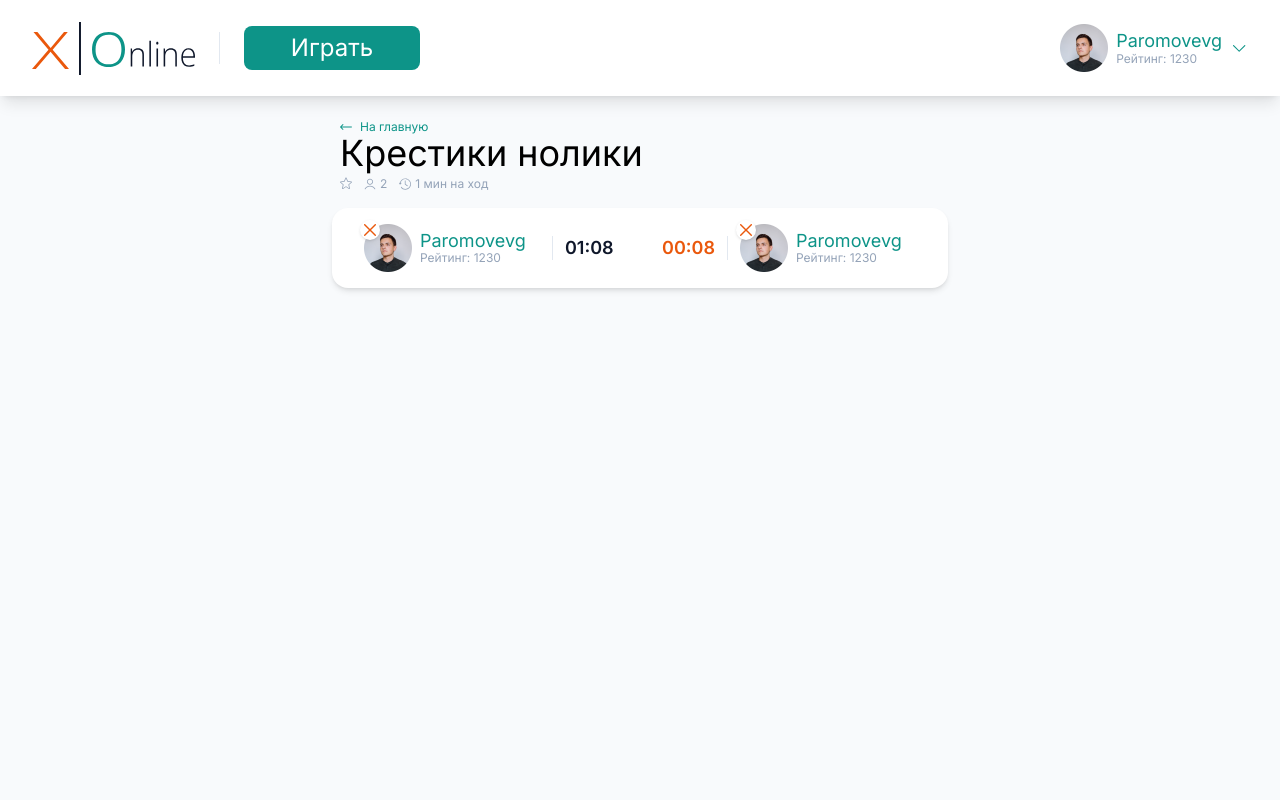
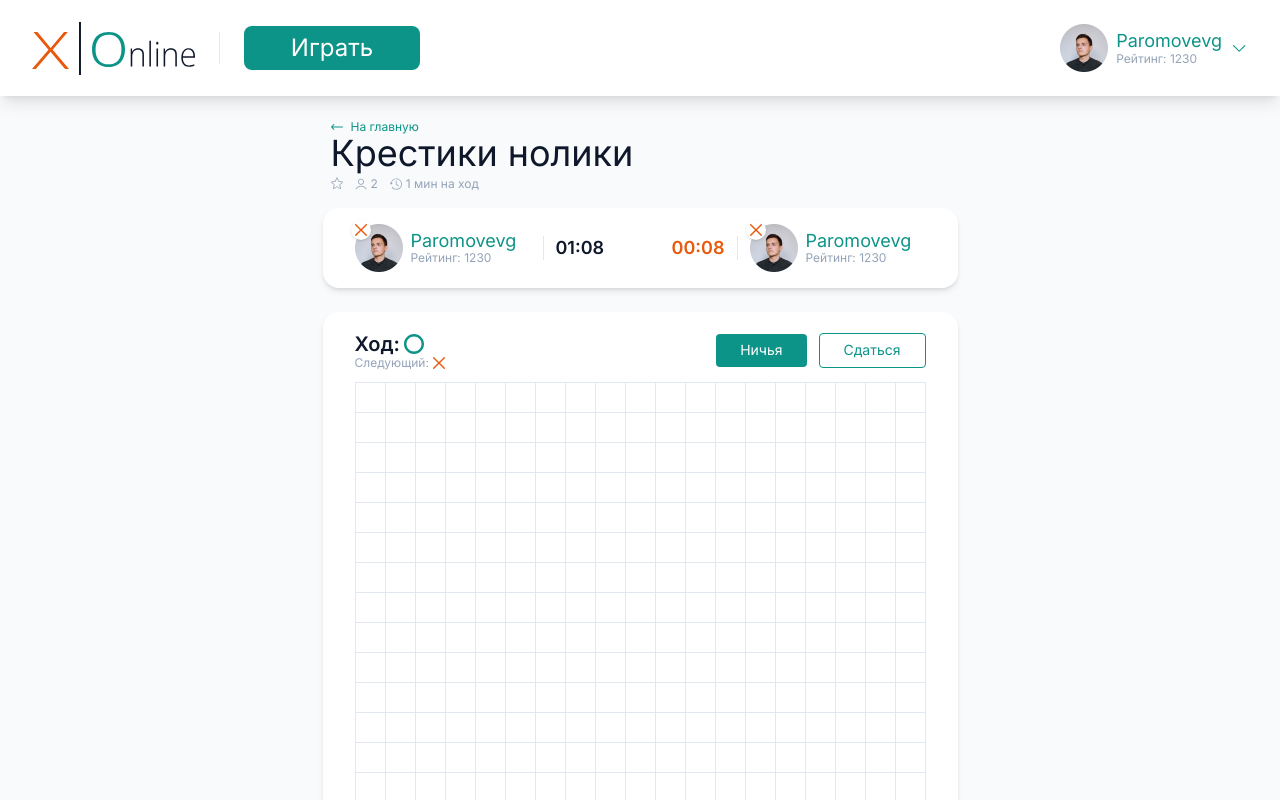
Before and after one commit to EvgenyParomov/react-tik-tak-toe-online, a Next.js app: page / in a window 1280 px wide. Shown: the top 800 px of the page. Built offline with nearby package versions, Linux system fonts and the light colour scheme.

Commit message:
Add GameField component

```diff
--- /dev/null
+++ b/components/game/game-field.jsx
@@ -0,0 +1,44 @@
+import clsx from "clsx";
+import { ZeroIcon } from "./icons/zero-icon";
+import { CrossIcon } from "./icons/cross-icon";
+import { UiButton } from "../uikit/ui-button";
+
+const cells = new Array(19 * 19).fill(null);
+
+export function GameField({ className }) {
+  return (
+    <div
+      className={clsx(
+        className,
+        "bg-white rounded-2xl shadow-md px-8  pt-5 pb-7"
+      )}
+    >
+      <div className="flex gap-3 items-center">
+        <div className="mr-auto">
+          <div className="flex items-center gap-1 text-xl leading-tight font-semibold">
+            Ход: <ZeroIcon className="w-5 h-5" />
+          </div>
+          <div className="flex items-center gap-1 text-xs leading-tight text-slate-400">
+            Следующий: <CrossIcon />
+          </div>
+        </div>
+
+        <UiButton size="md" variant="primary">
+          Ничья
+        </UiButton>
+        <UiButton size="md" variant="outline">
+          Сдаться
+        </UiButton>
+      </div>
+
+      <div className="grid grid-cols-[repeat(19,_30px)] grid-rows-[repeat(19,_30px)] pl-px pt-px mt-3">
+        {cells.map((_, i) => (
+          <button
+            key={i}
+            className="border border-slate-200 -ml-px -mt-px flex items-center justify-center"
+          ></button>
+        ))}
+      </div>
+    </div>
+  );
+}
--- a/components/game/icons/zero-icon.jsx
+++ b/components/game/icons/zero-icon.jsx
@@ -1,6 +1,7 @@
-export function ZeroIcon() {
+export function ZeroIcon({ className }) {
   return (
     <svg
+      className={className}
       width="12"
       height="12"
       viewBox="0 0 12 12"
--- a/components/game/index.js
+++ b/components/game/index.js
@@ -1,2 +1,3 @@
 export { GameTitle } from "./game-title";
 export { GameInfo } from "./game-info";
+export { GameField } from "./game-field";
--- a/components/header/header.jsx
+++ b/components/header/header.jsx
@@ -2,15 +2,16 @@
 import logoSrc from "./logo.svg";
 import { Profile } from "../profile";
 import { ArrowDownIcon } from "./icons/arrow-down-icon";
+import { UiButton } from "../uikit/ui-button";
 
 export function Header() {
   return (
     <header className="flex h-24 items-center px-8 bg-white shadow-lg">
       <Image src={logoSrc} alt="logo" />
       <div className="w-px h-8 bg-slate-200 mx-6" />
-      <button className="w-44 bg-teal-600 hover:bg-teal-500 transition-colors text-white rounded-lg px-5 py-2 text-2xl leading-tight">
+      <UiButton className="w-44" variant="primary" size="lg">
         Играть
-      </button>
+      </UiButton>
       <button className="ml-auto flex items-center gap-2 text-start text-teal-600 ">
         <Profile />
         <ArrowDownIcon />
--- /dev/null
+++ b/components/uikit/ui-button.jsx
@@ -0,0 +1,26 @@
+import clsx from "clsx";
+
+/**
+ * @param {{
+ * children: any,
+ * className: string,
+ * size: 'md' | 'lg',
+ * variant: 'primary' | 'outline'
+ * }} props
+ */
+export function UiButton({ children, className, size, variant }) {
+  const buttonClassName = clsx(
+    "transition-colors",
+    className,
+    {
+      md: "rounded px-6 py-2 text-sm leading-tight",
+      lg: "rounded-lg px-5 py-2 text-2xl leading-tight",
+    }[size],
+    {
+      primary: "bg-teal-600 hover:bg-teal-500 text-white ",
+      outline: "border border-teal-600 text-teal-600 hover:bg-teal-50",
+    }[variant]
+  );
+
+  return <button className={buttonClassName}>{children}</button>;
+}
--- a/pages/_app.jsx
+++ b/pages/_app.jsx
@@ -1,3 +1,4 @@
+import clsx from "clsx";
 import "../styles/global.css";
 import { Inter } from "next/font/google";
 
@@ -5,7 +6,7 @@
 
 export default function App({ Component, pageProps }) {
   return (
-    <div className={inter.className}>
+    <div className={clsx(inter.className, "text-slate-900")}>
       <Component {...pageProps} />
     </div>
   );
--- a/pages/index.jsx
+++ b/pages/index.jsx
@@ -1,13 +1,14 @@
-import { GameInfo, GameTitle } from "../components/game";
+import { GameInfo, GameTitle, GameField } from "../components/game";
 import { Header } from "../components/header";
 
 export default function HomePage() {
   return (
     <div className="bg-slate-50 min-h-screen">
       <Header />
-      <main className="pt-6 mx-auto max-w-[616px]">
+      <main className="pt-6 mx-auto w-max">
         <GameTitle />
         <GameInfo className="mt-4 " />
+        <GameField className="mt-6" />
       </main>
     </div>
   );
```
